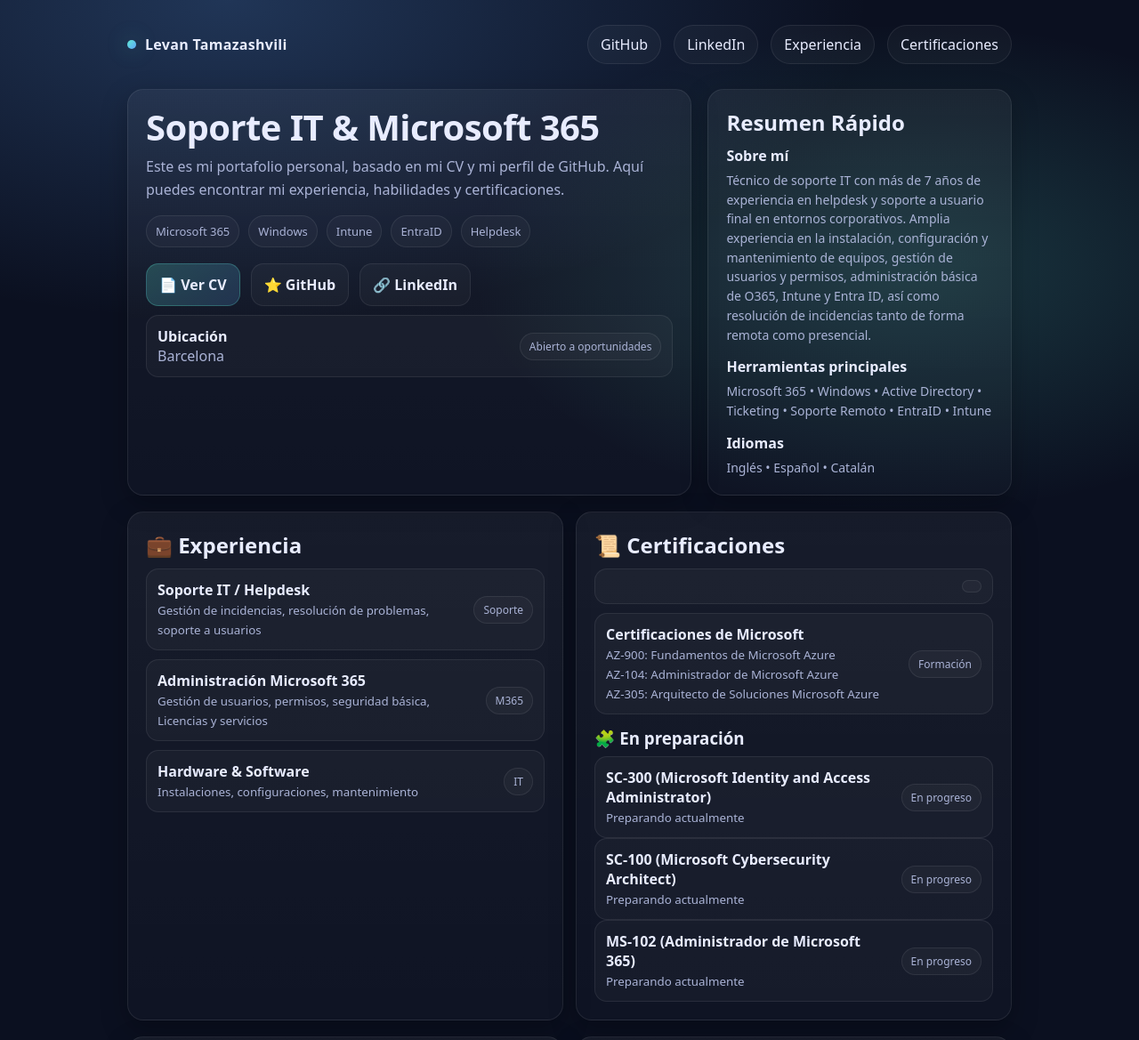
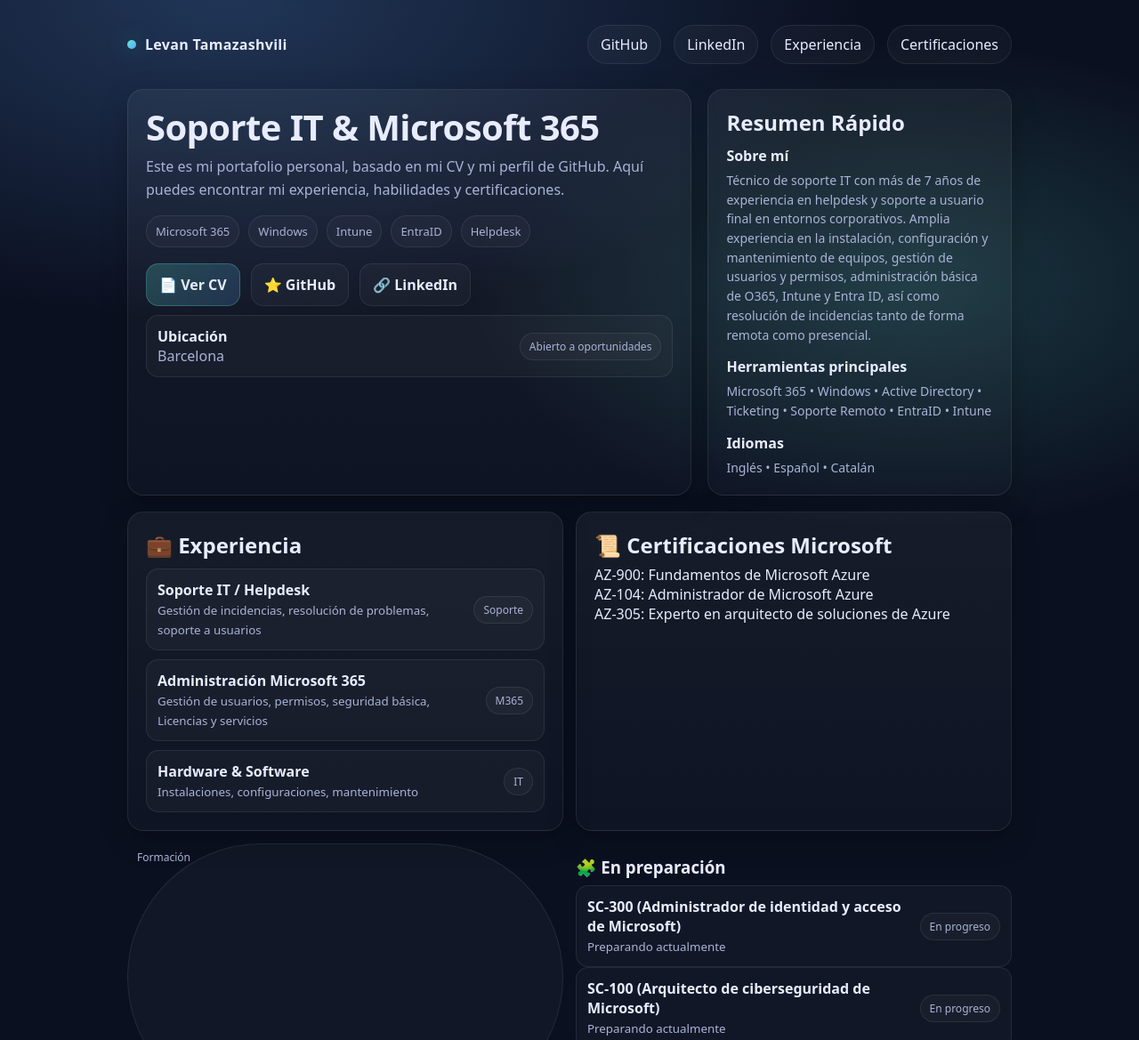
Before and after one commit to levan1988/levan1988.github.io, a plain HTML site: page index.html in a window 1280 px wide. Shown: the top 1169 px of the page at 89% size. Drawn offline with Linux system fonts and the light colour scheme.

Commit message:
Update certification titles to Spanish translations

```diff
--- a/index.html
+++ b/index.html
@@ -267,25 +267,13 @@
       </div>
 
       <div class="card" id="certifications">
-        <h2 style="margin:0;">📜 Certificaciones</h2>
+        <h2 style="margin:0;">📜 Certificaciones Microsoft</h2>
         <p class="subtitle" style="margin-top:6px;">
 
         </p>
-
-        <ul class="list">
-          <li class="item">
-            <div>
-
-            </div>
-            <span class="tag"></span>
-          </li>
-          <li class="item">
-            <div>
-              <b>Certificaciones de Microsoft</b><br/>
-              <small>
                 AZ-900: Fundamentos de Microsoft Azure<br/>
                 AZ-104: Administrador de Microsoft Azure<br/>
-                AZ-305: Arquitecto de Soluciones Microsoft Azure
+                AZ-305: Experto en arquitecto de soluciones de Azure
               </small>
             </div>
             <span class="tag">Formación</span>
@@ -297,7 +285,7 @@
 
           <div class="item">
             <div>
-              <b>SC-300 (Microsoft Identity and Access Administrator)</b><br/>
+              <b>SC-300 (Administrador de identidad y acceso de Microsoft)</b><br/>
               <small>Preparando actualmente</small>
             </div>
             <span class="tag">En progreso</span>
@@ -305,7 +293,7 @@
 
           <div class="item">
             <div>
-              <b>SC-100 (Microsoft Cybersecurity Architect)</b><br/>
+              <b>SC-100 (Arquitecto de ciberseguridad de Microsoft)</b><br/>
               <small>Preparando actualmente</small>
             </div>
             <span class="tag">En progreso</span>
@@ -313,7 +301,7 @@
 
           <div class="item">
             <div>
-              <b>MS-102 (Administrador de Microsoft 365)</b><br/>
+              <b>MS-102 (Administrador de Microsoft 365 )</b><br/>
               <small>Preparando actualmente</small>
             </div>
             <span class="tag">En progreso</span>
```
